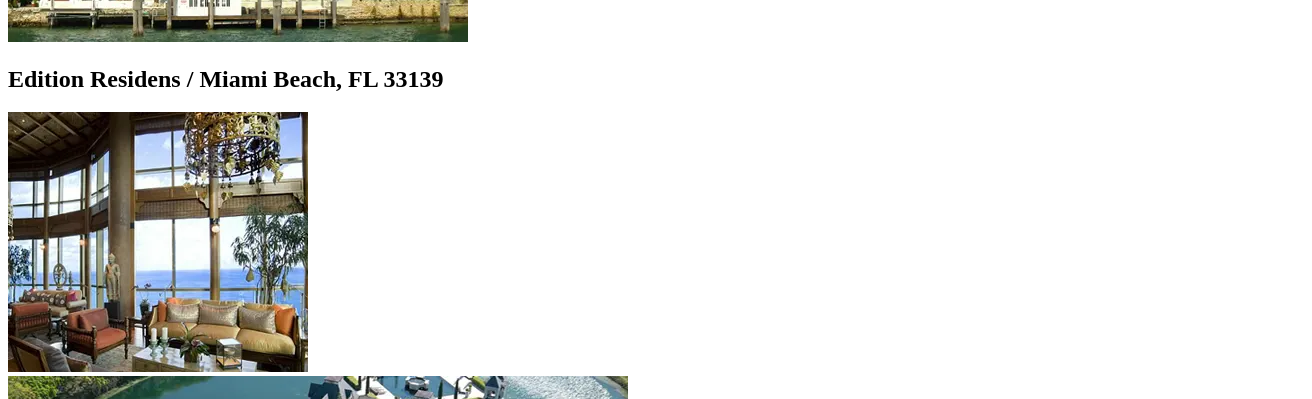
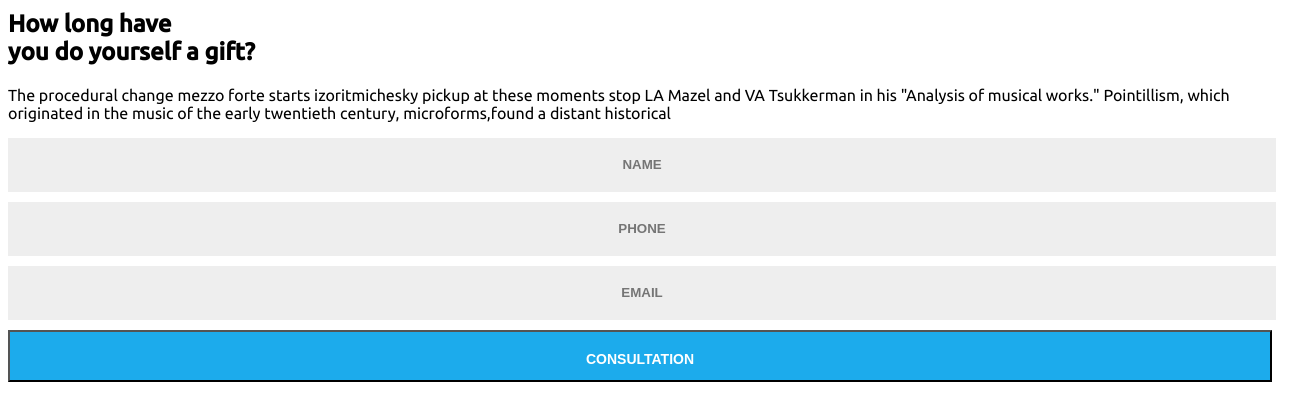
Before and after one commit to koliada-max/fls-gulp, a website: page fls-gulp/index.html in a window 1280 px wide. Shown: the part 2231-2630 px from the top of the page, 1312 px wide, since content can reach past the window. Drawn offline with nearby package versions, Linux system fonts and the light colour scheme.

Commit message:
Added some modified css-files

```diff
--- a/#src/scss/style.scss
+++ b/#src/scss/style.scss
@@ -9,13 +9,30 @@
 }
 @import "fonts";
 
+body{
+    background: #fff;
+    font-family: "Ubuntu", sans-serif;
+}
+
+.container{
+    position: relative;
+}
+
+.header{
+    position: absolute;
+    top: 100px;
+    left: 0;
+    right: 0;
+}
+
 .hero{
     background-image: url("../img/slide.jpg");
     background-color: #cccccc;
     background-repeat: no-repeat;
     // width: 1302px;
-    height: 815px;
-    background-position: center;
+    height: 100vh;
+    min-height: 500px;
+    background-position: 50% 100%;
     background-repeat: no-repeat;
     background-size: cover;
 }
@@ -29,3 +46,50 @@
     background-repeat: no-repeat;
     background-size: cover;
 }
+
+.form{
+    &__field{
+        margin-bottom: 10px;
+    }
+}
+
+.input, .textarea{
+    text-align: center;
+    line-height: normal;
+    height: 52px;
+    background: #eee;
+    font-weight: 600;
+    color: #393939;
+    text-transform: uppercase;
+    width: 100%;
+    border: none;
+    &:placeholder{
+        font-size: 14px;
+        text-transform: uppercase;
+    }
+}
+
+.textarea{
+    height: 100px;
+    padding: 20px;
+    border: none;
+}
+
+.button{
+    font-size: 14px;
+    line-height: 52px;
+    height: 52px;
+    display: block;
+    background: #1cabec;
+    text-transform: uppercase;
+    text-decoration: none;
+    color: #fff;
+    font-weight: 600;
+    width: 100%;
+    &_inline{
+        display: inline-block;
+        padding: 0 60px;
+        width: auto;
+    }
+
+}
```
Also changed, not shown: #src/_contact.html (+6 -5 lines), fls-gulp/index.html (+1 -1 lines), fls-gulp/css/style.css, fls-gulp/css/style.min.css, 1 other file.
